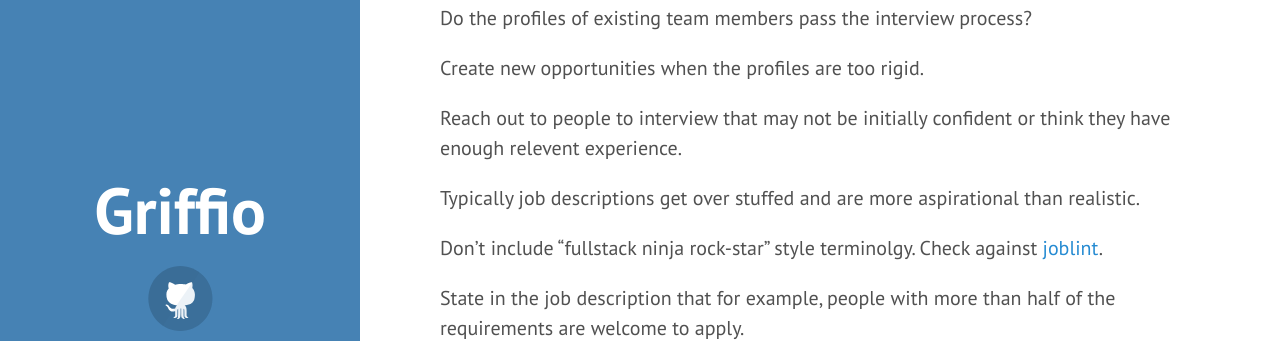
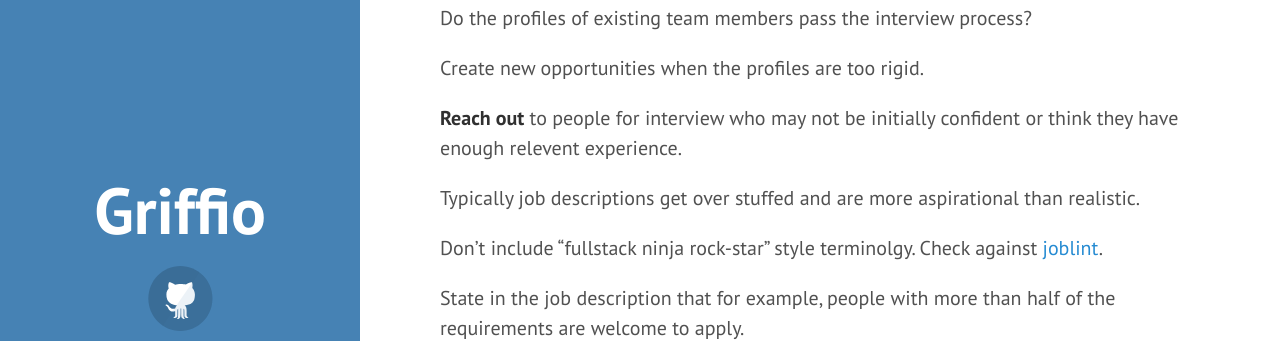
Before and after one commit to griffio/griffio.github.io, a Jekyll site: the page built from _posts/2016-06-12-Culture-Canaries-The-Interview-Coding-Challenge.md, in a window 1280 px wide and 900 px high, scrolled down 1476 px. Shown: the part 155-496 px from the top of the window. Built offline with Jekyll 4.4.1, drawn with Linux system fonts in a browser that asks for light colours; some web fonts are replaced.

Commit message:
Update 2016-06-12-Culture-Canaries-The-Interview-Coding-Challenge.md

```diff
--- a/_posts/2016-06-12-Culture-Canaries-The-Interview-Coding-Challenge.md
+++ b/_posts/2016-06-12-Culture-Canaries-The-Interview-Coding-Challenge.md
@@ -43,7 +43,7 @@ Do the profiles of existing team members pass the interview process?
 
 Create new opportunities when the profiles are too rigid.
 
-Reach out to people to interview that may not be initially confident or think they have enough relevent experience.
+**Reach out** to people for interview who may not be initially confident or think they have enough relevent experience.
 
 Typically job descriptions get over stuffed and are more aspirational than realistic.
 
```
